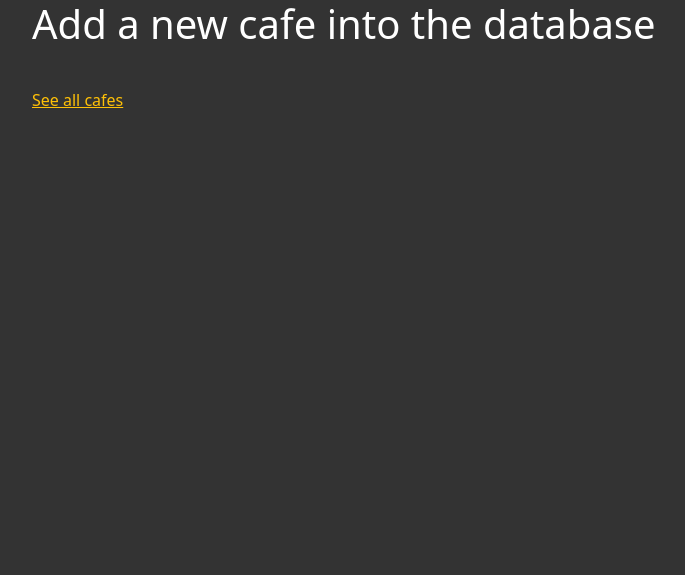
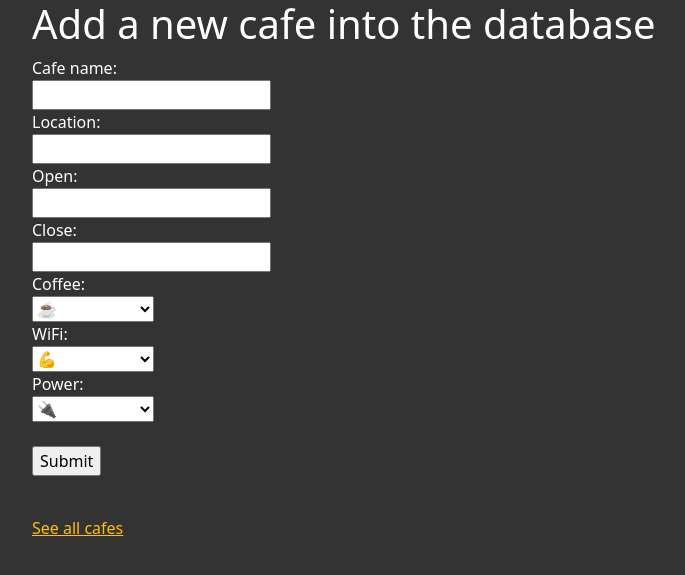
Before and after one commit to NathanTouchton/Coffee-and-WiFi, a Flask app: page /add in a window 1280 px wide. Shown: the top 575 px of the page, without its empty margins (50-735 px from the left). Run offline with Flask 3, Linux system fonts and the light colour scheme; some libraries are stand-ins or nearby versions.

Commit message:
modified:   main.py 	modified:   templates/add.html

```diff
--- a/main.py
+++ b/main.py
@@ -2,16 +2,42 @@ from csv import reader
 from flask import Flask, render_template
 from flask_bootstrap import Bootstrap5
 from flask_wtf import FlaskForm
-from wtforms import StringField, SubmitField
-from wtforms.validators import DataRequired
+from wtforms import StringField, SubmitField, SelectField
+from wtforms.validators import DataRequired, URL
 
 app = Flask(__name__)
 app.config['SECRET_KEY'] = '8BYkEfBA6O6donzWlSihBXox7C0sKR6b'
 bootstrap = Bootstrap5(app)
 
+#  I need the following fields:
+# Cafe name
+# Google Maps URL
+# Opening time
+# Closing time
+# Coffee rating
+# WiFi strength
+# Power socket availability.
 
 class CafeForm(FlaskForm):
-    cafe = StringField('Cafe name', validators=[DataRequired()])
+    cafe = StringField(label="Cafe name", validators=[DataRequired()])
+    maps = StringField(label="Location", validators=[DataRequired(), URL(require_tld=True, message="Please enter a valid URL.")])
+    open_time = StringField(label="Open", validators=[DataRequired()])
+    close_time = StringField(label="Close", validators=[DataRequired()])
+    coffee_rating = SelectField(
+        label="Coffee",
+        choices=["☕️", "☕️☕️", "☕️☕️☕️", "☕️☕️☕️☕️", "☕️☕️☕️☕️☕️"],
+        validators=[DataRequired()]
+    )
+    wifi = SelectField(
+        label="WiFi",
+        choices=["💪", "💪💪", "💪💪💪", "💪💪💪💪", "💪💪💪💪💪"],
+        validators=[DataRequired()]
+    )
+    socket = SelectField(
+        label="Power",
+        choices=["🔌", "🔌🔌", "🔌🔌🔌", "🔌🔌🔌🔌", "🔌🔌🔌🔌🔌"],
+        validators=[DataRequired()]
+    )
     submit = SubmitField('Submit')
 
 # Exercise:
--- a/templates/add.html
+++ b/templates/add.html
@@ -10,17 +10,39 @@
             <h1>Add a new cafe into the database</h1>
 
             <!-- This is where your WTForm will go -->
-            <!-- I need the following fields:
-            Cafe name
-            Google Maps URL
-            Opening time
-            Closing time
-            Coffee rating
-            WiFi strength
-            Power socket availability. -->
             <!-- Change below form to "POST" after finishing creating it. -->
             <form method="GET">
-
+                {{form.csrf_token}}
+                {{form.cafe.label}}:
+                <br>
+                {{form.cafe}}
+                <br>
+                {{form.maps.label}}:
+                <br>
+                {{form.maps}}
+                <br>
+                {{form.open_time.label}}:
+                <br>
+                {{form.open_time}}
+                <br>
+                {{form.close_time.label}}:
+                <br>
+                {{form.close_time}}
+                <br>
+                {{form.coffee_rating.label}}:
+                <br>
+                {{form.coffee_rating}}
+                <br>
+                {{form.wifi.label}}:
+                <br>
+                {{form.wifi}}
+                <br>
+                {{form.socket.label}}:
+                <br>
+                {{form.socket}}
+                <br>
+                <br>
+                {{form.submit}}
             </form>
 
 	    <p class="space-above"><a href="#">See all cafes</a></p>
```
